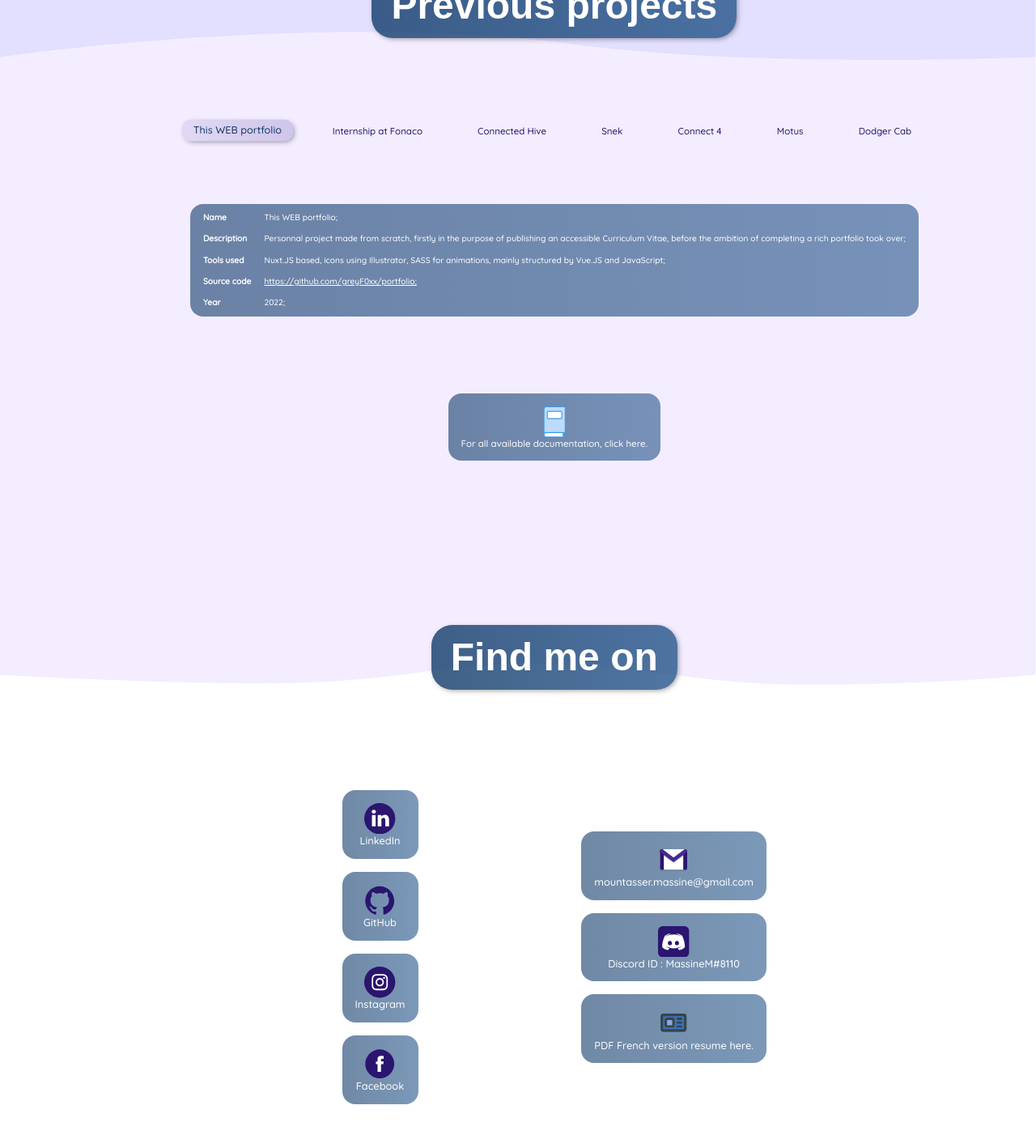
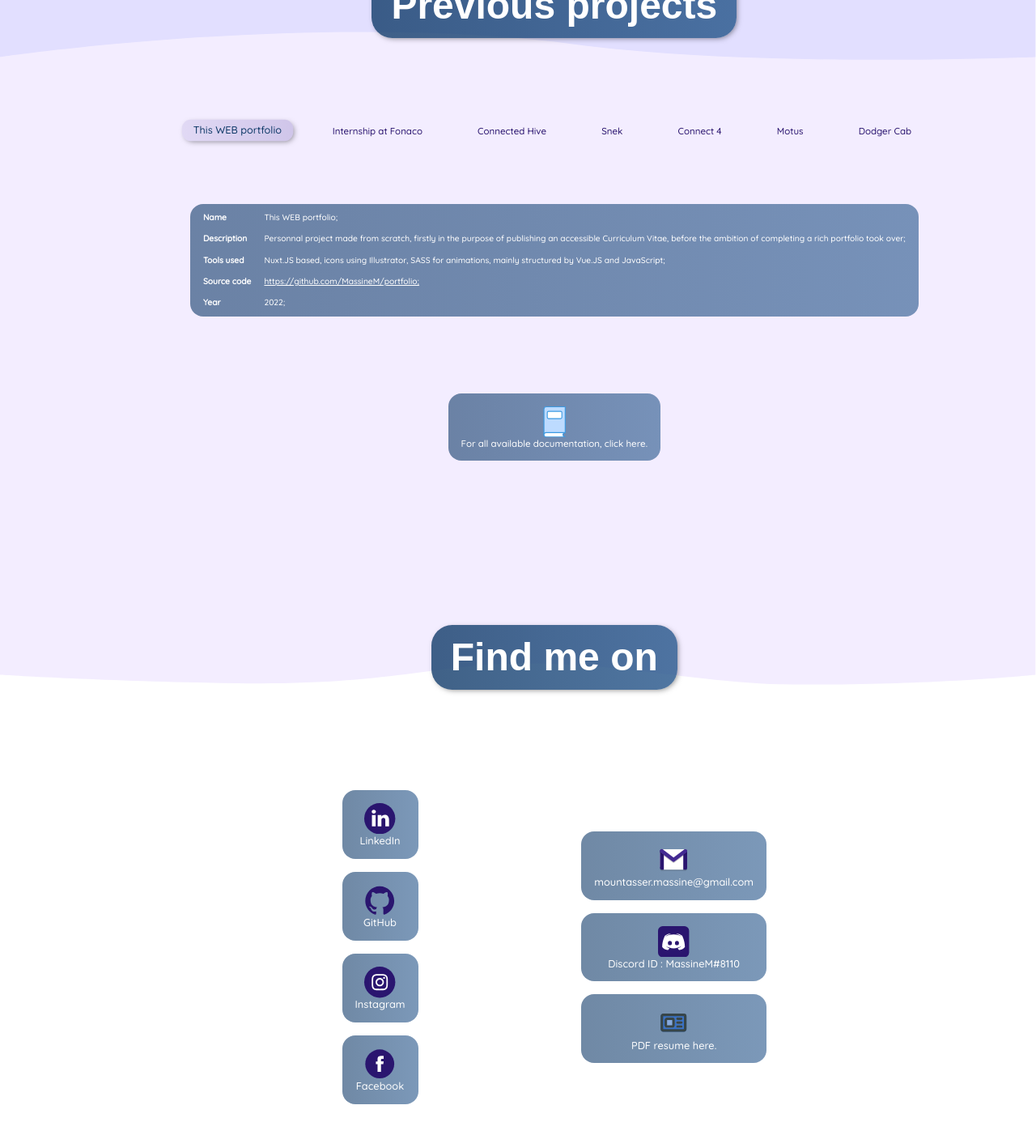
Before and after one commit to MassineM/portfolio, a Nuxt app: page / in a window 1280 px wide. Shown: the part 2536-3938 px from the top of the page at 81% size. Built offline with nearby package versions, Linux system fonts and the light colour scheme; what vue-particles would draw is missing.

Commit message:
:wrench: Edit GitHub Owner Links :wrench:

```diff
--- a/components/contact.vue
+++ b/components/contact.vue
@@ -13,7 +13,7 @@
             >
           </li>
           <li class="contactElement">
-            <a :href="`https://github.com/greyF0xx`" target="_blank">
+            <a :href="`https://github.com/MassineM`" target="_blank">
               <span v-html="networks[1]"> </span>GitHub</a
             >
           </li>
@@ -46,8 +46,8 @@
           <li class="contactElement">
             <a
               target="_blank"
-              href="https://drive.google.com/file/d/17ax8yZUWVOOu_8JjJBHHabkYgfxHXxNU/view?usp=sharing"
-              ><span v-html="link3"> </span>PDF French version resume here.</a
+              href="https://drive.google.com/drive/folders/1Z-IkMNktw8JUbEjJXlIkkJhVSy7qNmiX?usp=share_link"
+              ><span v-html="link3"> </span>PDF resume here.</a
             >
           </li>
         </ul>
--- a/components/projects.vue
+++ b/components/projects.vue
@@ -69,7 +69,7 @@ export default {
             "Personnal project made from scratch, firstly in the purpose of publishing an accessible Curriculum Vitae, before the ambition of completing a rich portfolio took over",
           tools:
             "Nuxt.JS based, icons using Illustrator, SASS for animations, mainly structured by Vue.JS and JavaScript",
-          link: "https://github.com/greyF0xx/portfolio",
+          link: "https://github.com/MassineM/portfolio",
           year: 2022,
           selected: true,
         },
@@ -80,7 +80,7 @@ export default {
             "For my second year assistant engineer internship, I got to work with this advertising startup on creating a showcase website and a management interface",
           tools:
             "Showcase website using Bootstrap, a second one using Nuxt.JS and the management interface using native PHP and MySQL",
-          link: "https://github.com/greyF0xx/FonacoGestionPHP",
+          link: "https://github.com/MassineM/FonacoGestionPHP",
           year: 2022,
           selected: false,
         },
@@ -91,7 +91,7 @@ export default {
             "Part of a bigger project, the main task was to create a bee farm data exploiting web platform.",
           tools:
             "Structured as such: API: Node.JS, APP: NuxtJS, Vue and Vuetify.",
-          link: "https://github.com/greyF0xx/connectedHive",
+          link: "https://github.com/MassineM/connectedHive",
           year: 2022,
           selected: false,
         },
@@ -102,7 +102,7 @@ export default {
             "Based on the classic snake game concept, this is a home made version with variable levels and maps, hosted on an adapted Web platform",
           tools:
             "Nuxt.JS and Vue for the front, Node.JS for the API, connected to MongoDB and containing the Unity game launcher under WebGL",
-          link: "https://github.com/greyF0xx/Snek",
+          link: "https://github.com/MassineM/Snek",
           year: 2021,
           selected: false,
         },
@@ -111,7 +111,7 @@ export default {
           title: "Connect 4",
           description: "Console based player versus player game",
           tools: "Basic Java console application",
-          link: "https://github.com/greyF0xx/Connect4",
+          link: "https://github.com/MassineM/Connect4",
           year: 2021,
           selected: false,
         },
@@ -121,7 +121,7 @@ export default {
           description:
             "Based on the famous Lingo television game, this is a French version named Motus based console game",
           tools: "Fully developped by C language",
-          link: "https://github.com/greyF0xx/motus",
+          link: "https://github.com/MassineM/motus",
           year: 2019,
           selected: false,
         },
@@ -142,7 +142,7 @@ export default {
           description:
             "First ever self-made game and developped program from scratch, dodge police cars and beat your own highscore",
           tools: "Python 3 and Pygame library",
-          link: "https://github.com/greyF0xx/dodgerCab",
+          link: "https://github.com/MassineM/dodgerCab",
           year: 2012,
           selected: false,
         },
```
